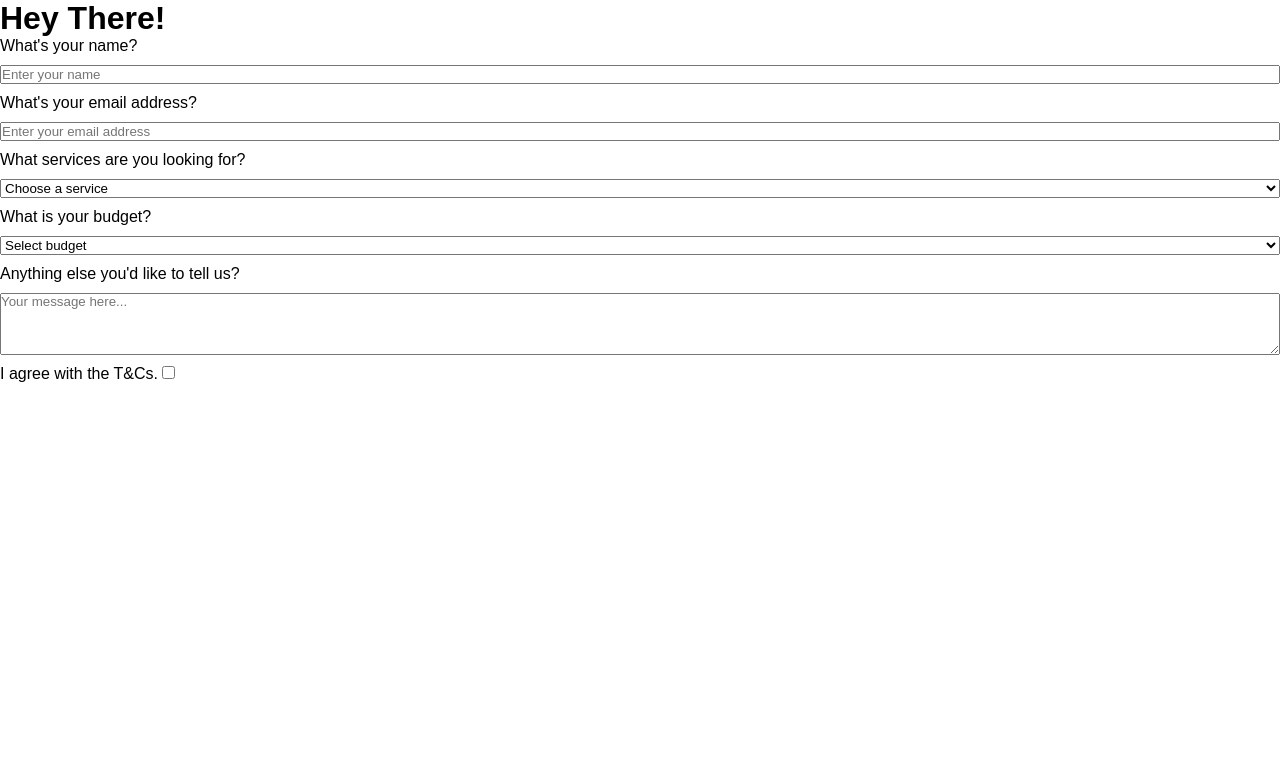
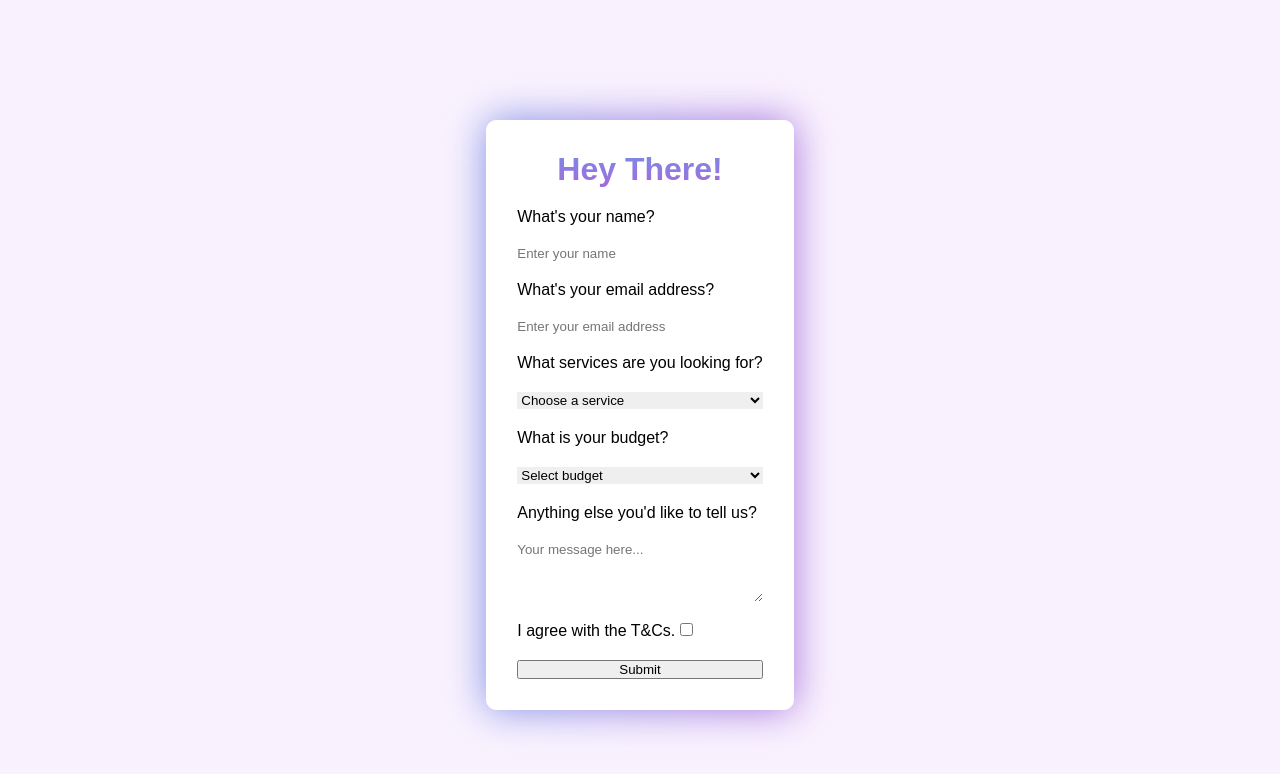
Before and after one commit to donaldmema/hoxton-html-user-input, a plain HTML site: page index.html in a window 1280 px wide. Drawn offline with Linux system fonts and the light colour scheme.

Commit message:
Create user form

```diff
--- a/index.html
+++ b/index.html
@@ -45,6 +45,8 @@
           I agree with the T&Cs.
           <input type="checkbox" />
         </label>
+
+        <button class="submit-button">Submit</button>
       </form>
     </div>
   </body>
--- a/style.css
+++ b/style.css
@@ -7,16 +7,49 @@
 }
 
 .body {
-    display: grid;
-    /* place-content: center; */
+  display: grid;
+  place-items: center;
+  background-color: #f9f2fe;
+  margin: 15vh;
 }
 
 .container {
   display: grid;
-  /* background-color: aquamarine; */
+  height: 600px;
+  background-color: white;
+  border: 1px solid white;
+  border-radius: 10px;
+  height: 100%;
+  padding: 30px;
+  gap: 20px;
+  position: relative;
+}
+
+.container::before {
+  content: "";
+  background: linear-gradient(90deg, #788de6, #a469db);
+  position: absolute;
+  height: 100%;
+  width: 100%;
+  z-index: -1;
+  filter: blur(20px);
 }
 
 .user-form {
   display: grid;
-  gap: 10px;
+  gap: 20px;
 }
+
+h1 {
+  justify-self: center;
+  background: -webkit-linear-gradient(#788de6, #a469db);
+  -webkit-background-clip: text;
+  -webkit-text-fill-color: transparent;
+}
+
+input,
+select,
+textarea {
+  border: none;
+  outline: transparent;
+}
```
